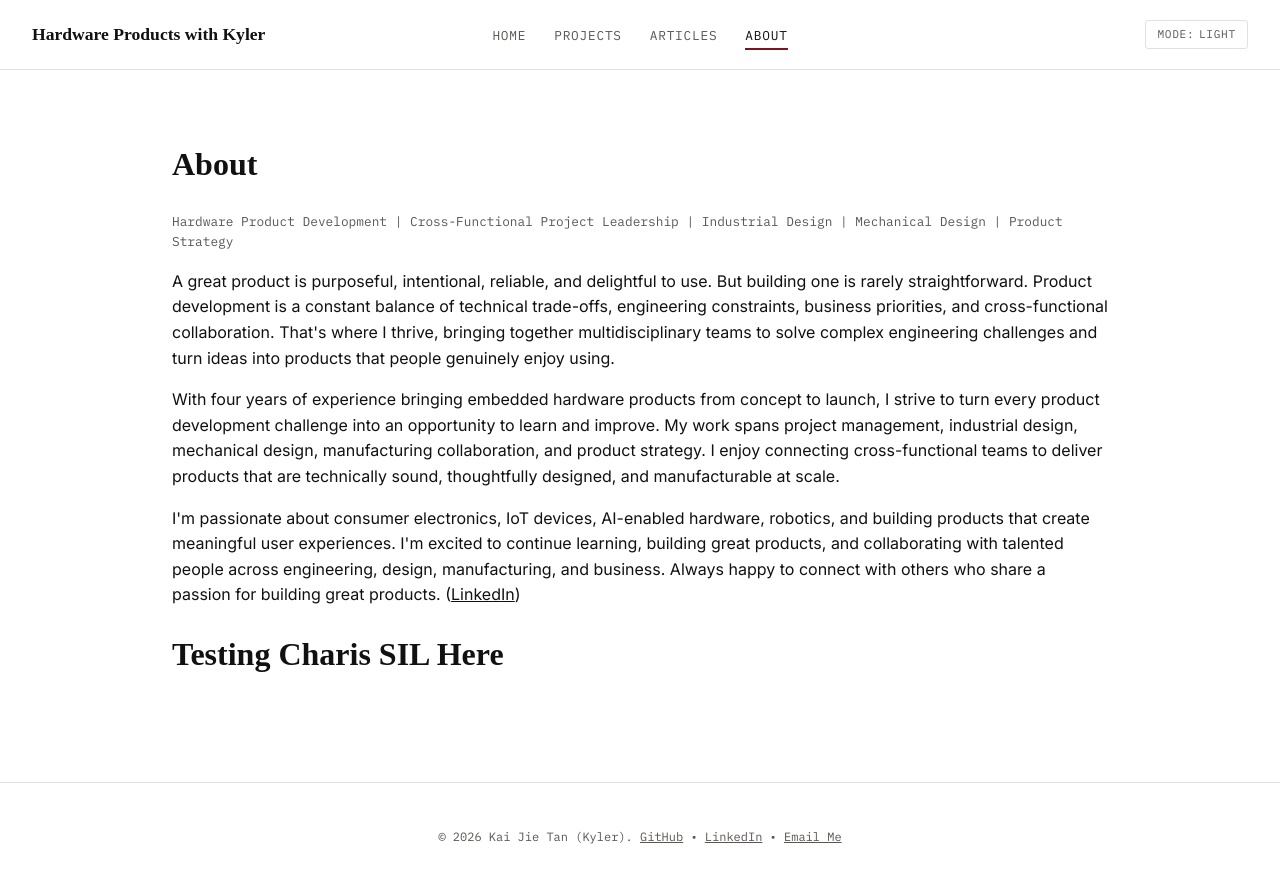
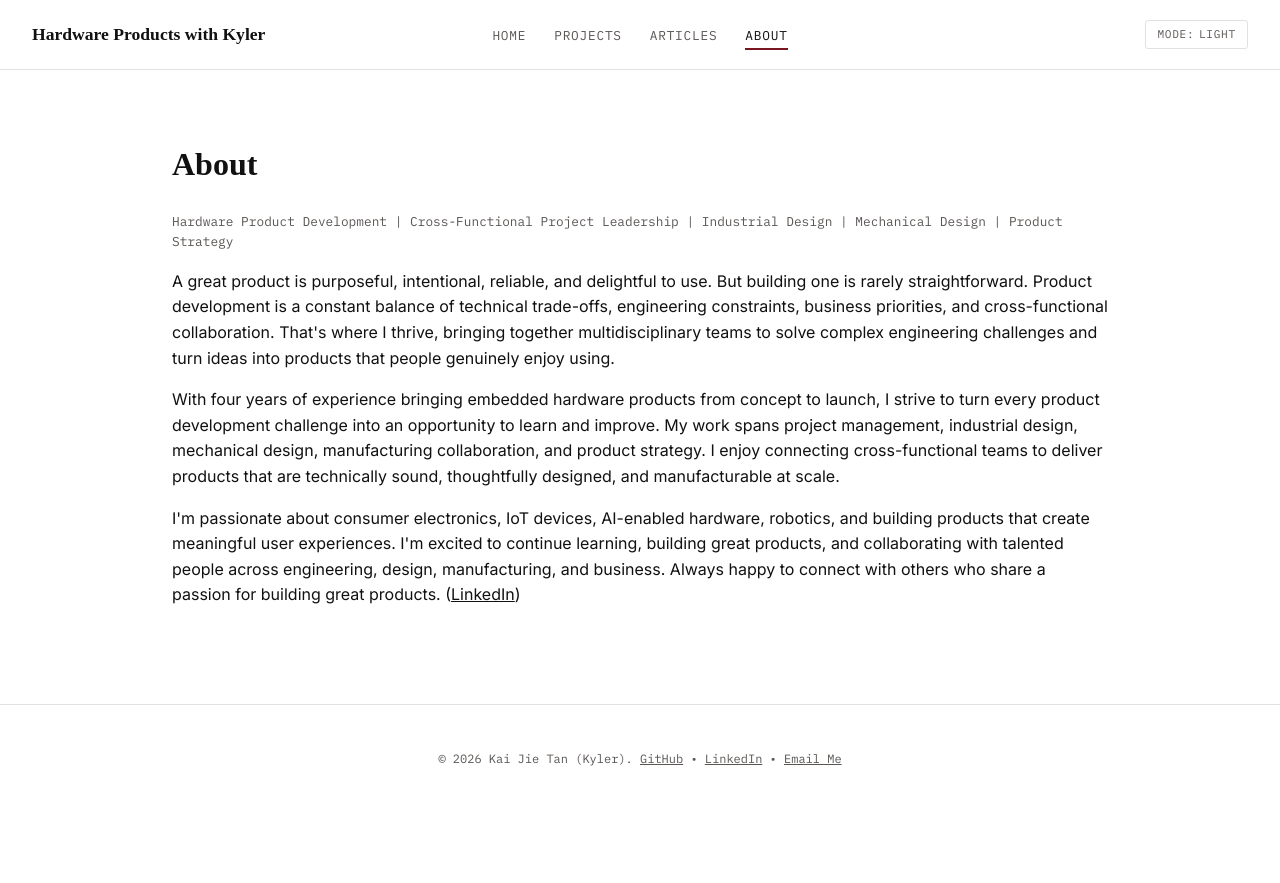
Before and after one commit to kaitkj/kaitkj.github.io, a Jekyll site: the page built from about/index.html, in a window 1280 px wide. Shown: the top 883 px of the page. Built offline with Jekyll 4.4.1, drawn with Linux system fonts in a browser that asks for light colours; some web fonts are replaced.

Commit message:
Update index.html

```diff
--- a/about/index.html
+++ b/about/index.html
@@ -15,5 +15,3 @@ permalink: /about/
 <p>With four years of experience bringing embedded hardware products from concept to launch, I strive to turn every product development challenge into an opportunity to learn and improve. My work spans project management, industrial design, mechanical design, manufacturing collaboration, and product strategy. I enjoy connecting cross-functional teams to deliver products that are technically sound, thoughtfully designed, and manufacturable at scale.</p>
 
 <p>I'm passionate about consumer electronics, IoT devices, AI-enabled hardware, robotics, and building products that create meaningful user experiences. I'm excited to continue learning, building great products, and collaborating with talented people across engineering, design, manufacturing, and business. Always happy to connect with others who share a passion for building great products. (<a href="https://www.linkedin.com/in/kaitkj/" target="_blank" rel="noopener noreferrer">LinkedIn</a>) </p>
-
-<h1 style="font-family: Charis, serif !important; font-weight: 600;">Testing Charis SIL Here</h1>
```
